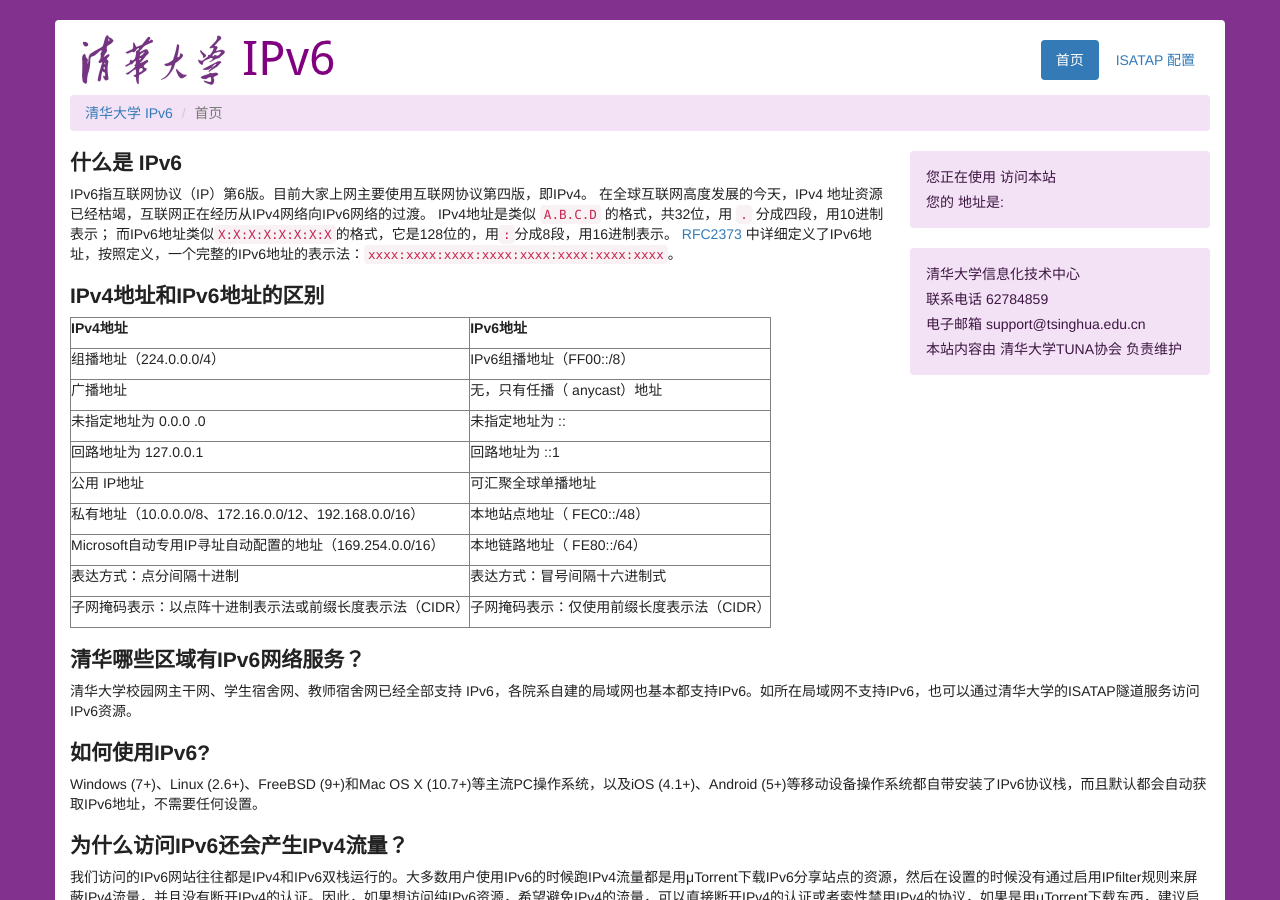
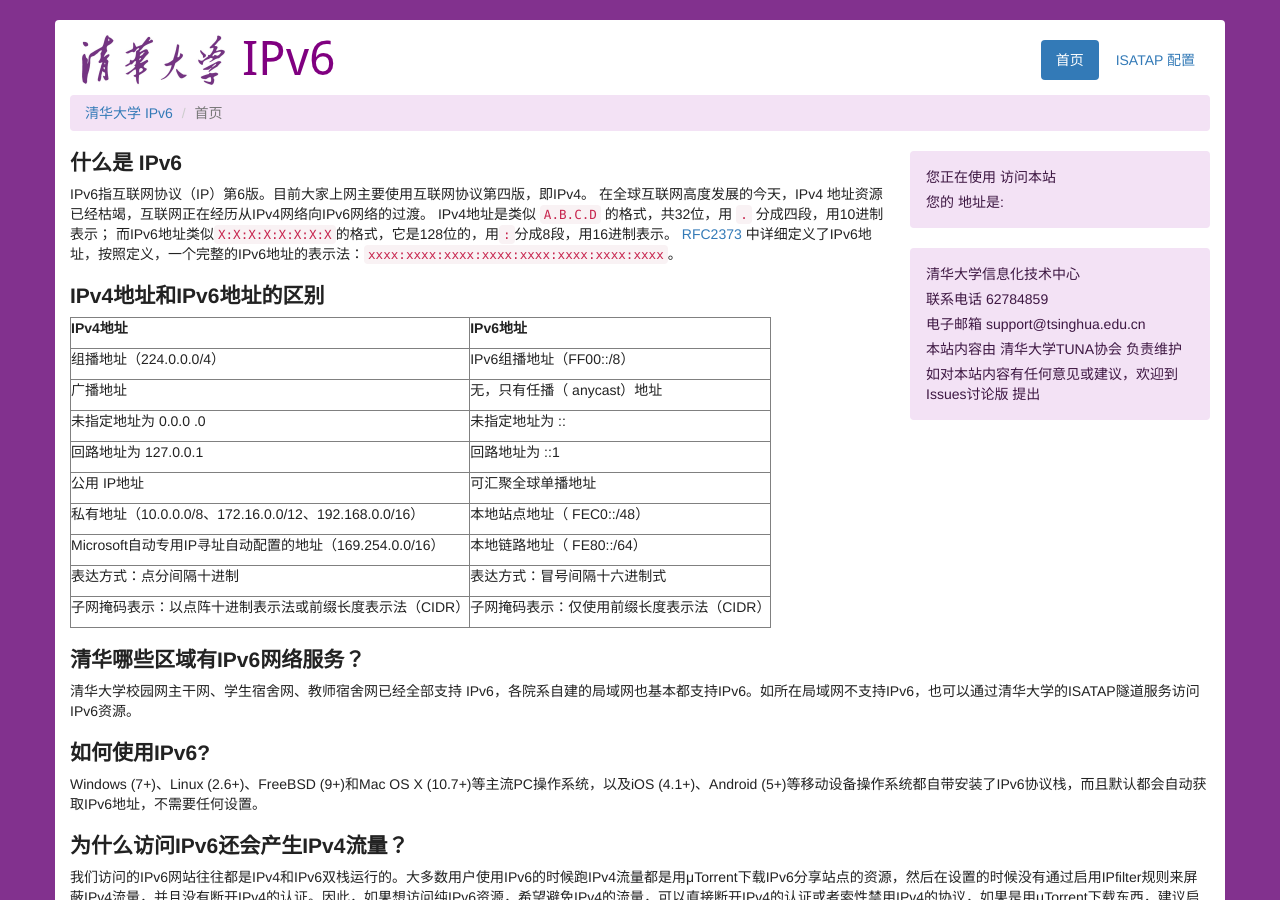
Before and after one commit to wtx626/ipv6.tsinghua.edu.cn, a Jekyll site: the page built from index.md, in a window 1280 px wide and 900 px high. Built offline with Jekyll 4.4.1, drawn with Linux system fonts in a browser that asks for light colours.

Commit message:
add issues link

```diff
--- a/_includes/sideblock.html
+++ b/_includes/sideblock.html
@@ -15,6 +15,7 @@
 	电子邮箱 support@tsinghua.edu.cn
 	</p>
 	<p>本站内容由 <a href="https://tuna.moe/">清华大学TUNA协会</a> 负责维护</p>
+	<p>如对本站内容有任何意见或建议，欢迎到 <a href="https://github.com/tuna/ipv6.tsinghua.edu.cn/issues">Issues讨论版</a> 提出</p>
 </div>
 <script type="text/javascript">
 $(document).ready(function(){
```
